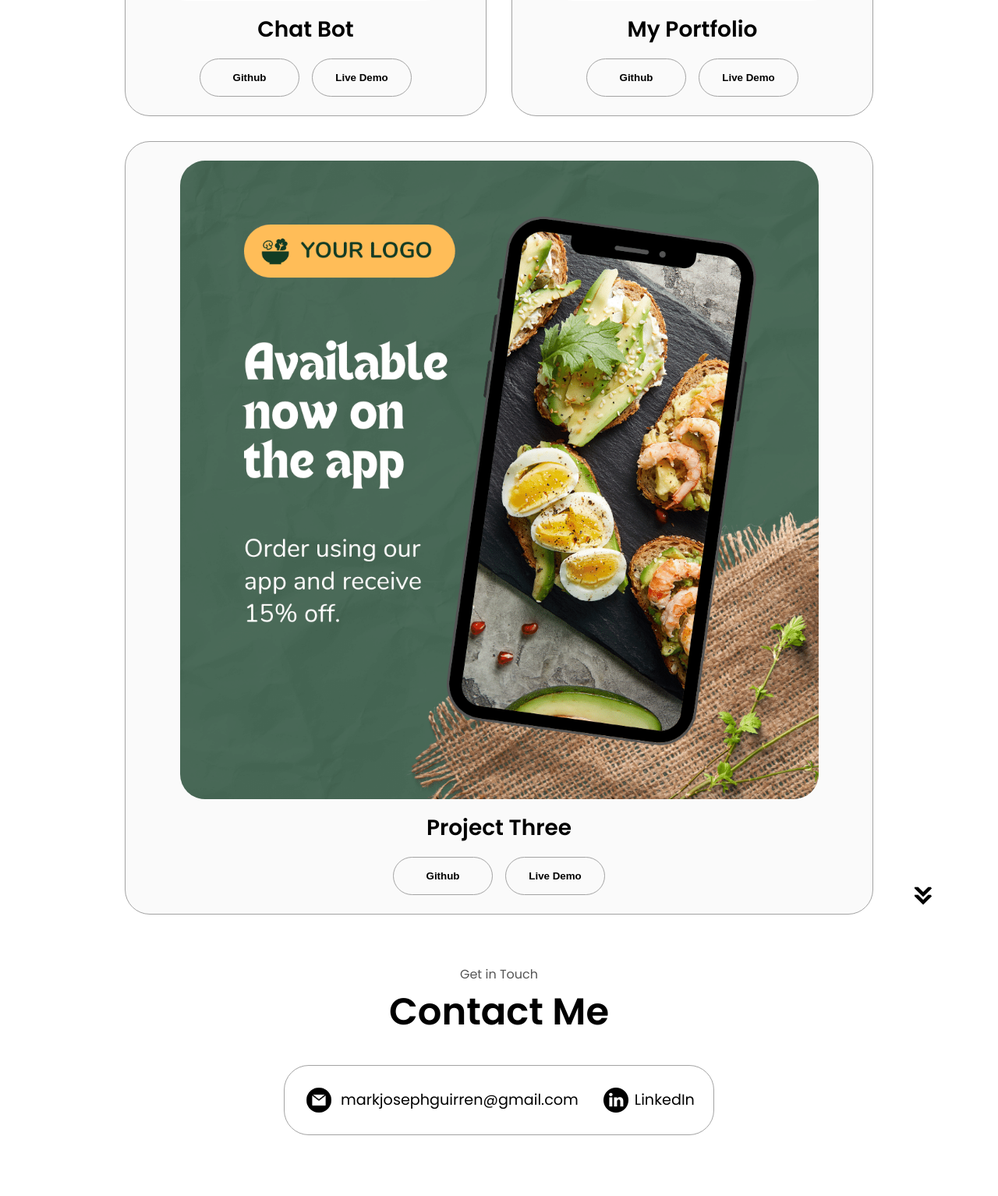
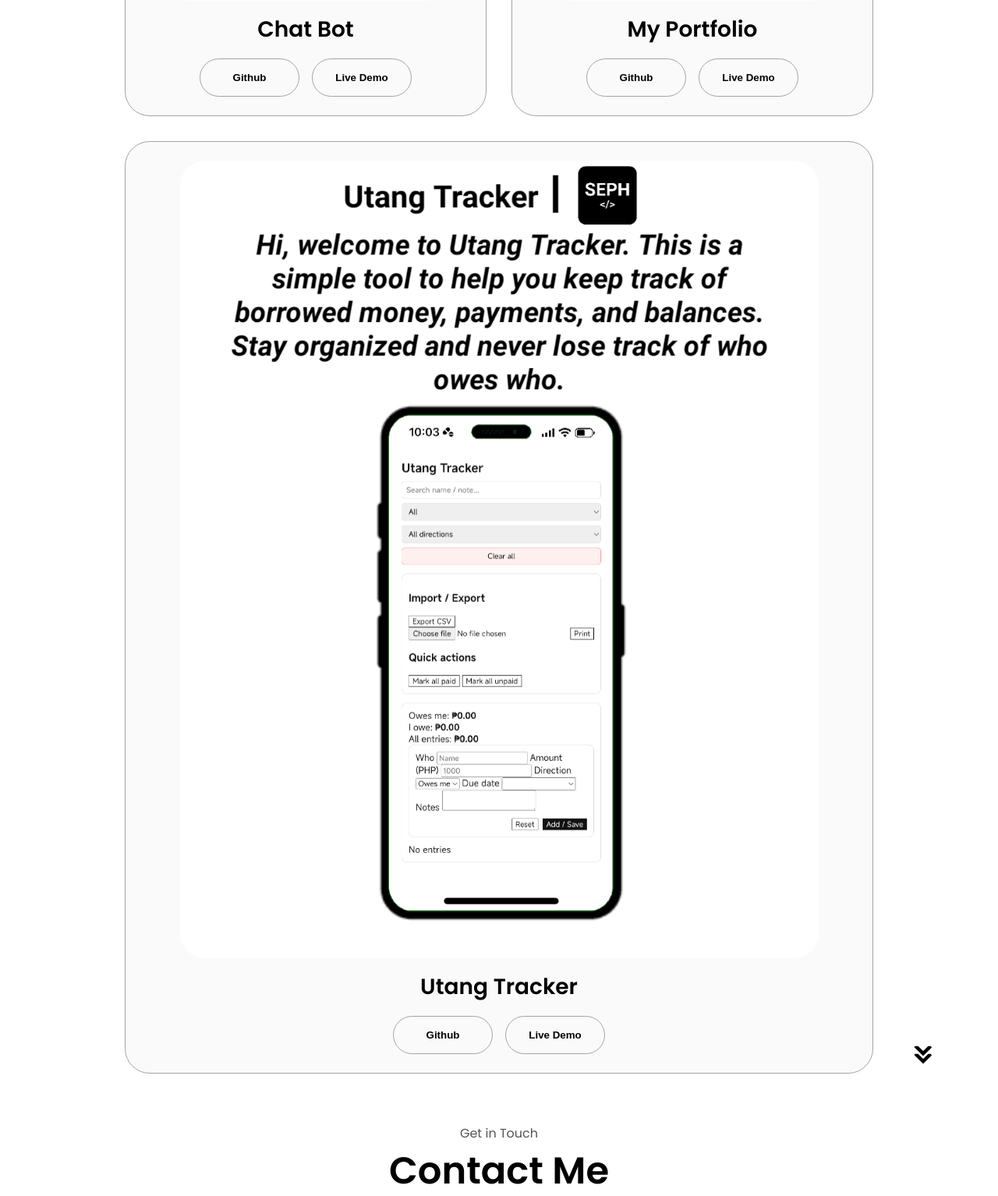
Before and after one commit to sephguirren/sephportfolio, a Flask app: page / in a window 1280 px wide. Shown: the part 3083-4617 px from the top of the page at 78% size. Run offline with Flask 3, Linux system fonts and the light colour scheme.

Commit message:
Initial Commit

```diff
--- a/templates/index.html
+++ b/templates/index.html
@@ -276,17 +276,17 @@
                 class="project-img"
               />
             </div>
-            <h2 class="experience-sub-title project-title">Project Three</h2>
+            <h2 class="experience-sub-title project-title">Utang Tracker</h2>
             <div class="btn-container">
               <button
                 class="btn btn-color-2 project-btn"
-                onclick="location.href='https://github.com/'"
+                onclick="location.href='https://github.com/sephguirren/utang-tracker'"
               >
                 Github
               </button>
               <button
                 class="btn btn-color-2 project-btn"
-                onclick="location.href='https://github.com/'"
+                onclick="location.href='https://sephguirren.github.io/utang-tracker/'"
               >
                 Live Demo
               </button>
```
Also changed, not shown: static/assets/project-3.png.
